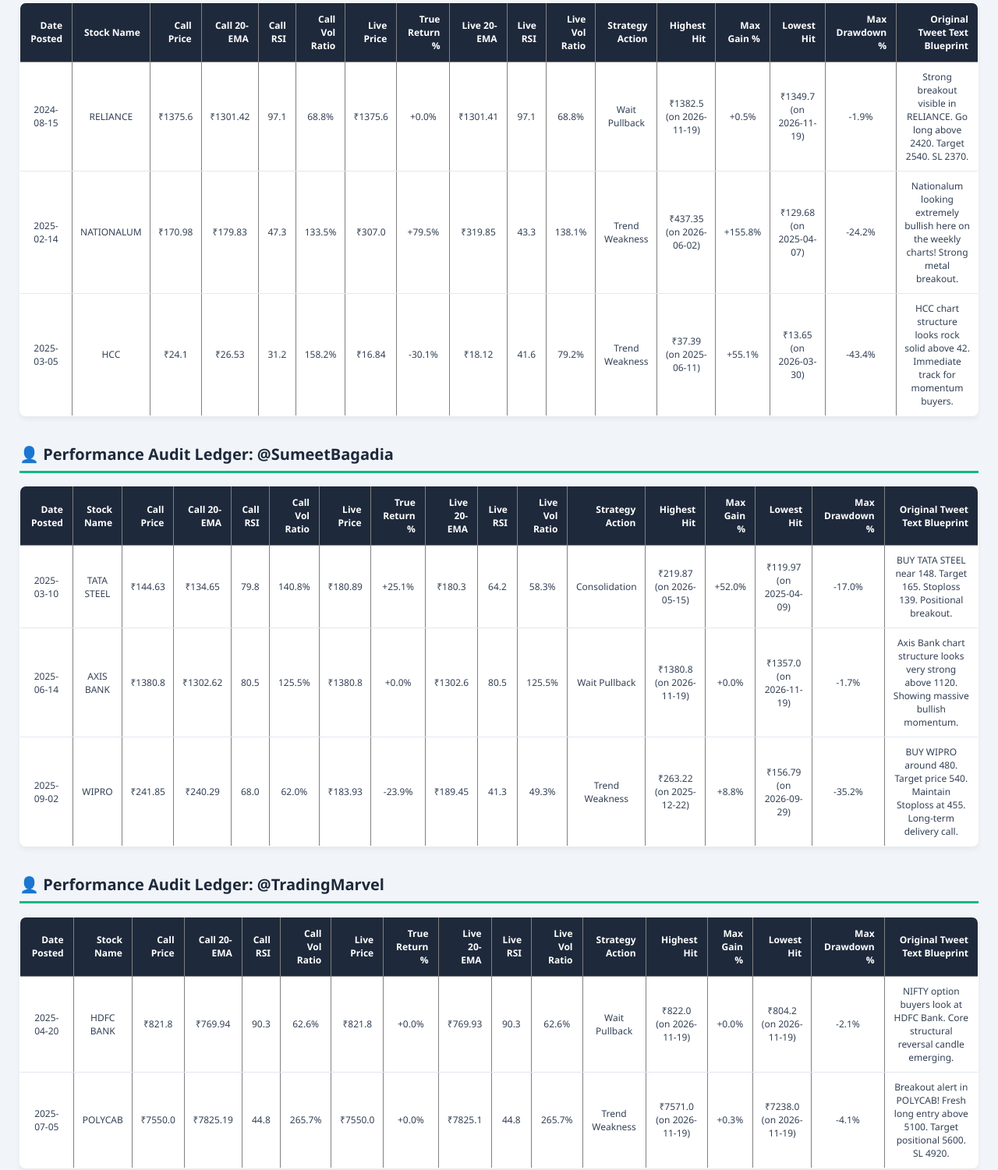
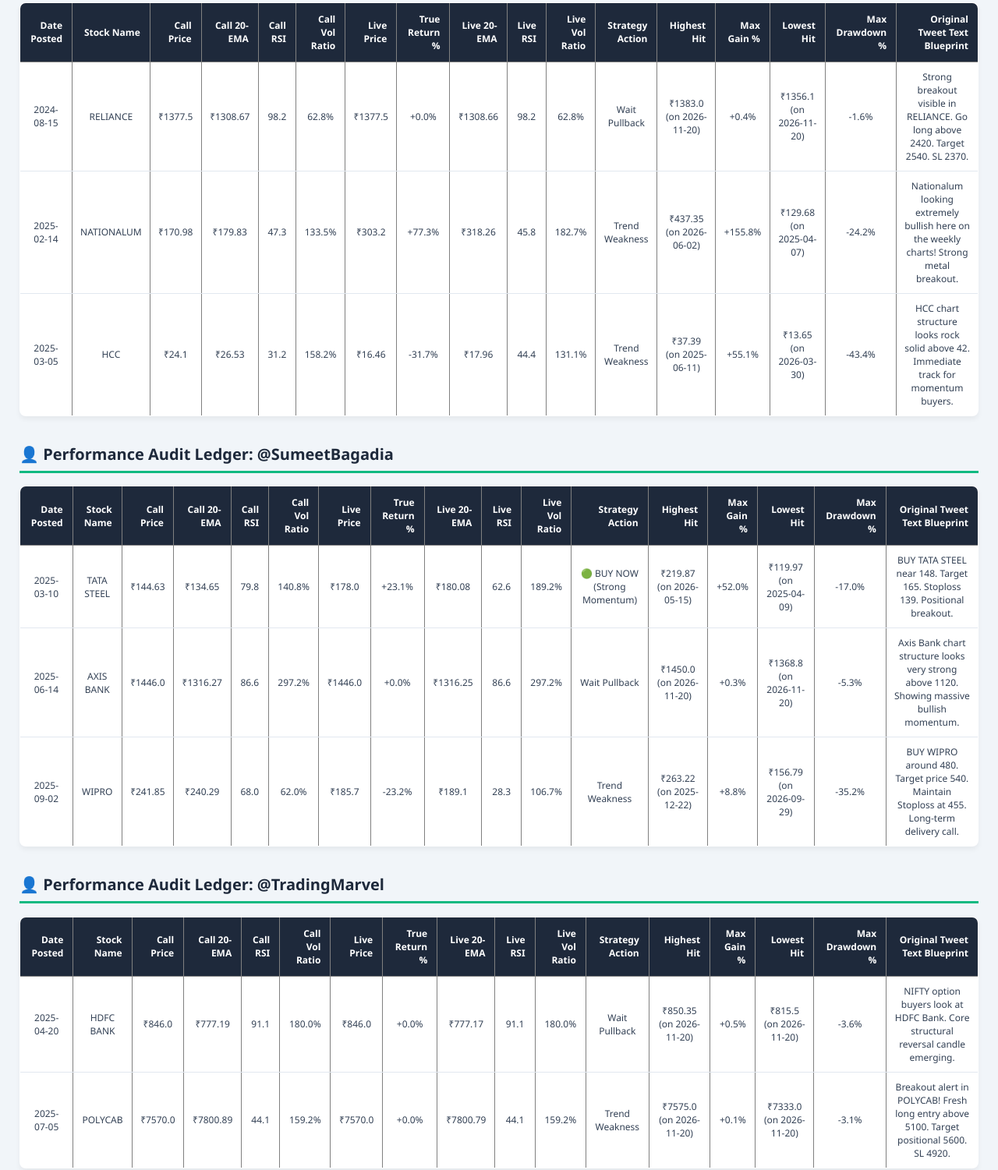
Before and after one commit to SCORPIONRAJA/quant-desk-pipeline, a plain HTML site: page index.html in a window 1280 px wide. Shown: the part 200-1701 px from the top of the page at 78% size. Drawn offline with Linux system fonts and the light colour scheme.

Commit message:
deploy: a625f06c528ebb991ea389376a4f63eb0698d749

```diff
--- a/index.html
+++ b/index.html
@@ -43,20 +43,20 @@
     <tr>
       <td>2024-08-15</td>
       <td>RELIANCE</td>
-      <td>₹1375.6</td>
-      <td>₹1301.42</td>
-      <td>97.1</td>
-      <td>68.8%</td>
-      <td>₹1375.6</td>
+      <td>₹1377.5</td>
+      <td>₹1308.67</td>
+      <td>98.2</td>
+      <td>62.8%</td>
+      <td>₹1377.5</td>
       <td>+0.0%</td>
-      <td>₹1301.41</td>
-      <td>97.1</td>
-      <td>68.8%</td>
+      <td>₹1308.66</td>
+      <td>98.2</td>
+      <td>62.8%</td>
       <td>Wait Pullback</td>
-      <td>₹1382.5 (on 2026-11-19)</td>
-      <td>+0.5%</td>
-      <td>₹1349.7 (on 2026-11-19)</td>
-      <td>-1.9%</td>
+      <td>₹1383.0 (on 2026-11-20)</td>
+      <td>+0.4%</td>
+      <td>₹1356.1 (on 2026-11-20)</td>
+      <td>-1.6%</td>
       <td>Strong breakout visible in RELIANCE. Go long above 2420. Target 2540. SL 2370.</td>
     </tr>
     <tr>
@@ -66,11 +66,11 @@
       <td>₹179.83</td>
       <td>47.3</td>
       <td>133.5%</td>
-      <td>₹307.0</td>
-      <td>+79.5%</td>
-      <td>₹319.85</td>
-      <td>43.3</td>
-      <td>138.1%</td>
+      <td>₹303.2</td>
+      <td>+77.3%</td>
+      <td>₹318.26</td>
+      <td>45.8</td>
+      <td>182.7%</td>
       <td>Trend Weakness</td>
       <td>₹437.35 (on 2026-06-02)</td>
       <td>+155.8%</td>
@@ -85,11 +85,11 @@
       <td>₹26.53</td>
       <td>31.2</td>
       <td>158.2%</td>
-      <td>₹16.84</td>
-      <td>-30.1%</td>
-      <td>₹18.12</td>
-      <td>41.6</td>
-      <td>79.2%</td>
+      <td>₹16.46</td>
+      <td>-31.7%</td>
+      <td>₹17.96</td>
+      <td>44.4</td>
+      <td>131.1%</td>
       <td>Trend Weakness</td>
       <td>₹37.39 (on 2025-06-11)</td>
       <td>+55.1%</td>
@@ -128,12 +128,12 @@
       <td>₹134.65</td>
       <td>79.8</td>
       <td>140.8%</td>
-      <td>₹180.89</td>
-      <td>+25.1%</td>
-      <td>₹180.3</td>
-      <td>64.2</td>
-      <td>58.3%</td>
-      <td>Consolidation</td>
+      <td>₹178.0</td>
+      <td>+23.1%</td>
+      <td>₹180.08</td>
+      <td>62.6</td>
+      <td>189.2%</td>
+      <td>🟢 BUY NOW (Strong Momentum)</td>
       <td>₹219.87 (on 2026-05-15)</td>
       <td>+52.0%</td>
       <td>₹119.97 (on 2025-04-09)</td>
@@ -143,20 +143,20 @@
     <tr>
       <td>2025-06-14</td>
       <td>AXIS BANK</td>
-      <td>₹1380.8</td>
-      <td>₹1302.62</td>
-      <td>80.5</td>
-      <td>125.5%</td>
-      <td>₹1380.8</td>
+      <td>₹1446.0</td>
+      <td>₹1316.27</td>
+      <td>86.6</td>
+      <td>297.2%</td>
+      <td>₹1446.0</td>
       <td>+0.0%</td>
-      <td>₹1302.6</td>
-      <td>80.5</td>
-      <td>125.5%</td>
+      <td>₹1316.25</td>
+      <td>86.6</td>
+      <td>297.2%</td>
       <td>Wait Pullback</td>
-      <td>₹1380.8 (on 2026-11-19)</td>
-      <td>+0.0%</td>
-      <td>₹1357.0 (on 2026-11-19)</td>
-      <td>-1.7%</td>
+      <td>₹1450.0 (on 2026-11-20)</td>
+      <td>+0.3%</td>
+      <td>₹1368.8 (on 2026-11-20)</td>
+      <td>-5.3%</td>
       <td>Axis Bank chart structure looks very strong above 1120. Showing massive bullish momentum.</td>
     </tr>
     <tr>
@@ -166,11 +166,11 @@
       <td>₹240.29</td>
       <td>68.0</td>
       <td>62.0%</td>
-      <td>₹183.93</td>
-      <td>-23.9%</td>
-      <td>₹189.45</td>
-      <td>41.3</td>
-      <td>49.3%</td>
+      <td>₹185.7</td>
+      <td>-23.2%</td>
+      <td>₹189.1</td>
+      <td>28.3</td>
+      <td>106.7%</td>
       <td>Trend Weakness</td>
       <td>₹263.22 (on 2025-12-22)</td>
       <td>+8.8%</td>
@@ -205,39 +205,39 @@
     <tr>
       <td>2025-04-20</td>
       <td>HDFC BANK</td>
-      <td>₹821.8</td>
-      <td>₹769.94</td>
-      <td>90.3</td>
-      <td>62.6%</td>
-      <td>₹821.8</td>
+      <td>₹846.0</td>
+      <td>₹777.19</td>
+      <td>91.1</td>
+      <td>180.0%</td>
+      <td>₹846.0</td>
       <td>+0.0%</td>
-      <td>₹769.93</td>
-      <td>90.3</td>
-      <td>62.6%</td>
+      <td>₹777.17</td>
+      <td>91.1</td>
+      <td>180.0%</td>
       <td>Wait Pullback</td>
-      <td>₹822.0 (on 2026-11-19)</td>
-      <td>+0.0%</td>
-      <td>₹804.2 (on 2026-11-19)</td>
-      <td>-2.1%</td>
+      <td>₹850.35 (on 2026-11-20)</td>
+      <td>+0.5%</td>
+      <td>₹815.5 (on 2026-11-20)</td>
+      <td>-3.6%</td>
       <td>NIFTY option buyers look at HDFC Bank. Core structural reversal candle emerging.</td>
     </tr>
     <tr>
       <td>2025-07-05</td>
       <td>POLYCAB</td>
-      <td>₹7550.0</td>
-      <td>₹7825.19</td>
-      <td>44.8</td>
-      <td>265.7%</td>
-      <td>₹7550.0</td>
+      <td>₹7570.0</td>
+      <td>₹7800.89</td>
+      <td>44.1</td>
+      <td>159.2%</td>
+      <td>₹7570.0</td>
       <td>+0.0%</td>
-      <td>₹7825.1</td>
-      <td>44.8</td>
-      <td>265.7%</td>
+      <td>₹7800.79</td>
+      <td>44.1</td>
+      <td>159.2%</td>
       <td>Trend Weakness</td>
-      <td>₹7571.0 (on 2026-11-19)</td>
-      <td>+0.3%</td>
-      <td>₹7238.0 (on 2026-11-19)</td>
-      <td>-4.1%</td>
+      <td>₹7575.0 (on 2026-11-20)</td>
+      <td>+0.1%</td>
+      <td>₹7333.0 (on 2026-11-20)</td>
+      <td>-3.1%</td>
       <td>Breakout alert in POLYCAB! Fresh long entry above 5100. Target positional 5600. SL 4920.</td>
     </tr>
   </tbody>
```
